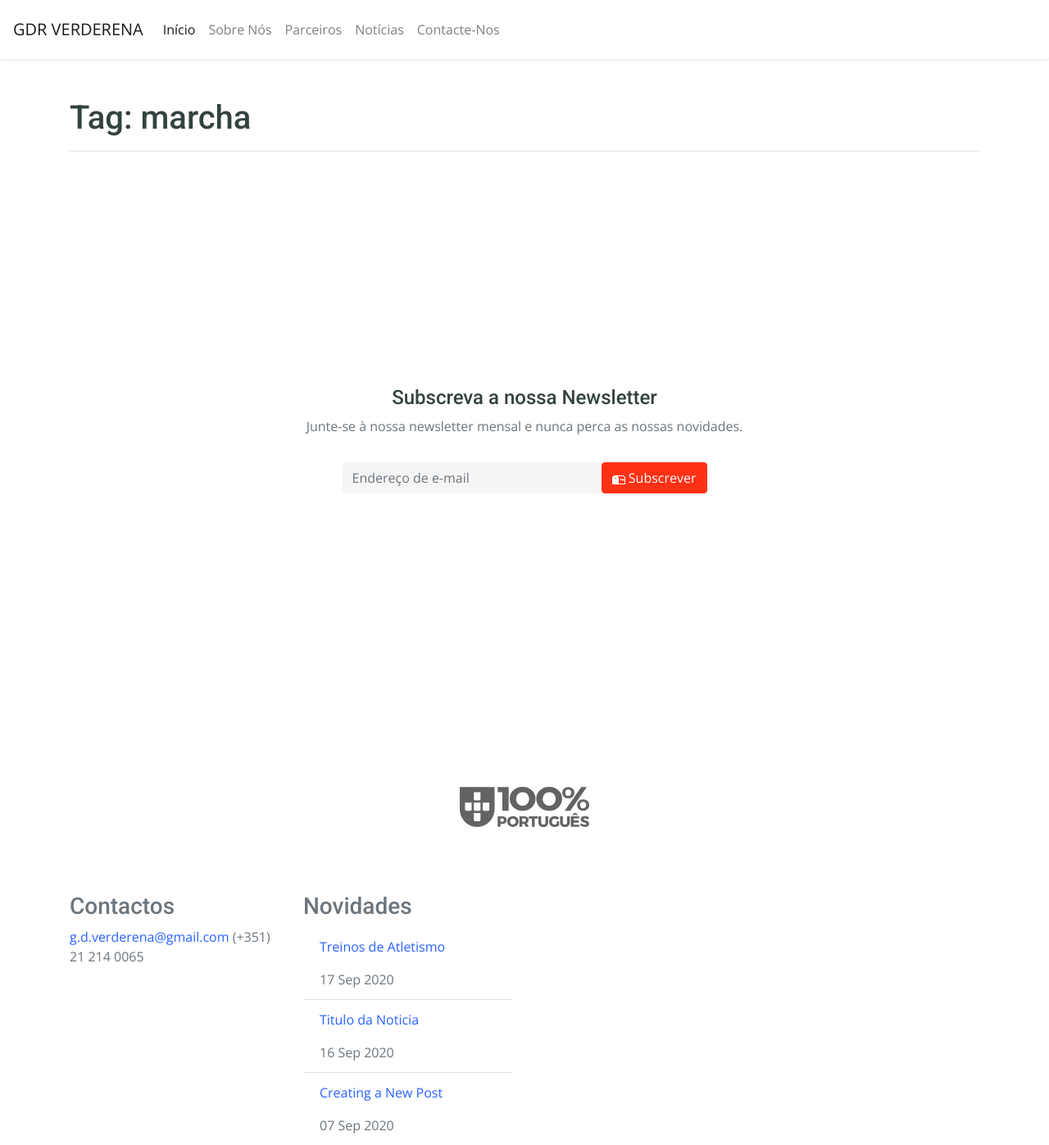
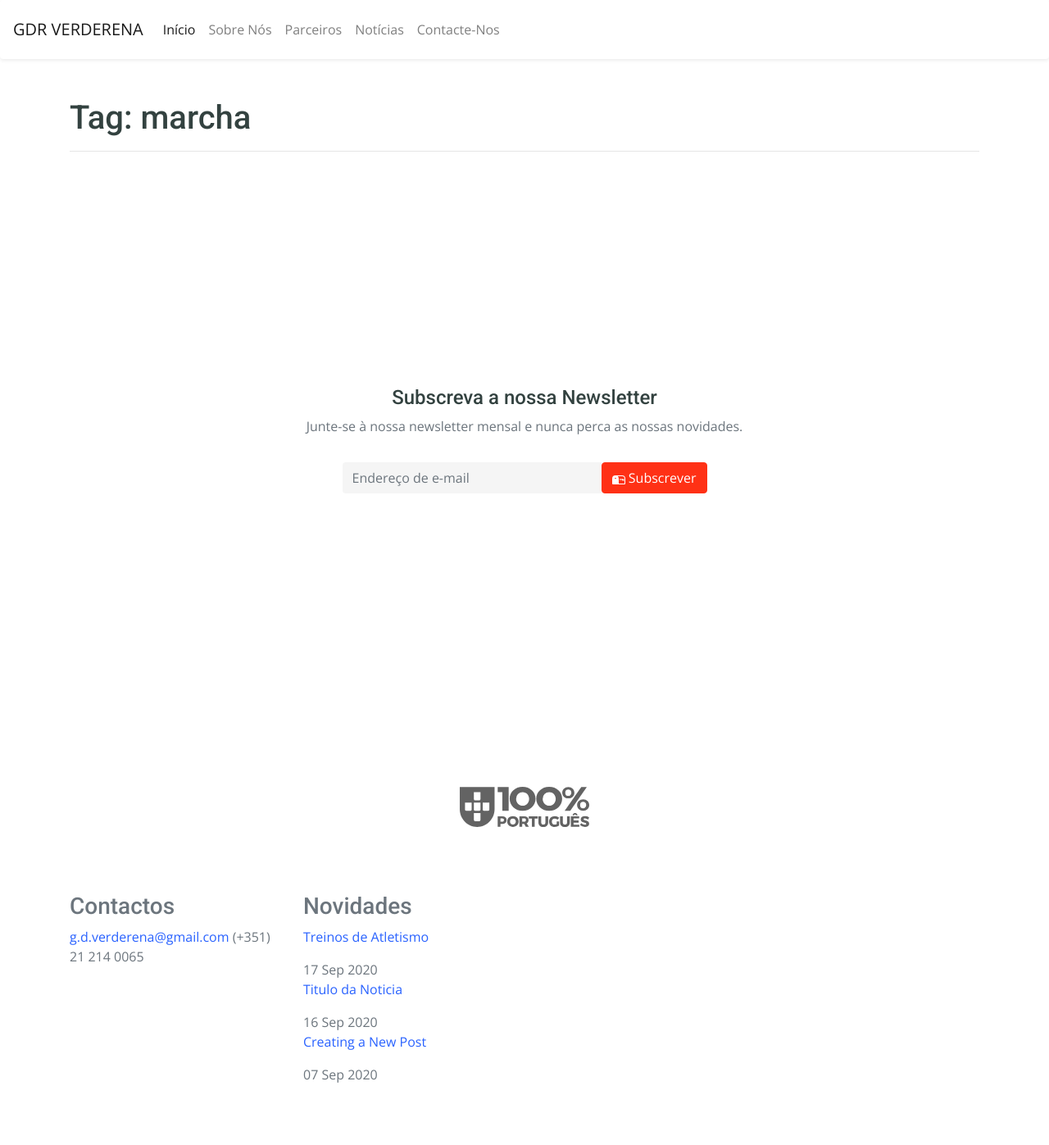
Before and after one commit to GDR-Verderena/gdr-verderena.github.io, a Jekyll site: the page built from tag/marcha.md, in a window 1280 px wide. Shown: the whole page at 82% size. Built offline with Jekyll 4.4.1, drawn with Linux system fonts in a browser that asks for light colours; nearby versions of some CDN libraries; library files that are not in the unit come from our copies; after the commit the page ends 1323 px from its top, so only the background shows below that.

Commit message:
Update footer.html

```diff
--- a/_includes/footer.html
+++ b/_includes/footer.html
@@ -13,14 +13,24 @@
       <div class="col-sm-3">
         <h3>Novidades</h3>
 
-                  <ul class="list-group list-group-flush">
+
             {% for post in site.posts limit:3 %}
-            <li class="list-group-item">
-	            <p><a href="{{ post.url }}"title="{{ post.title }}"class="d-inline-block ">{{ post.title }}</a></p>
-              <time class="timeago text-muted">{{ post.date | date_to_string }}</time>
-            </li>
+
+
+
+
+
+	      <div class="media">
+          <div class="media-body">
+             <p><a href="{{ post.url }}"title="{{ post.title }}">{{ post.title }}</a></p>
+               <span><time class="timeago text-muted">{{ post.date | date_to_string }}</time></span>
+
+          </div>
+        </div>
+
+
             {% endfor %}
-          </ul>
+
 
       </div>
 
```
